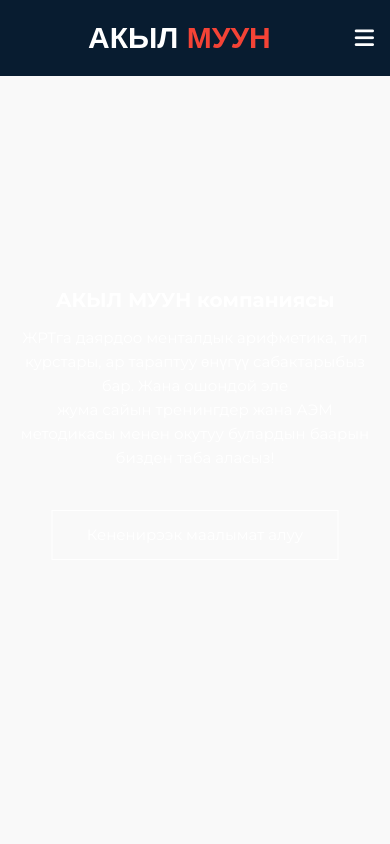
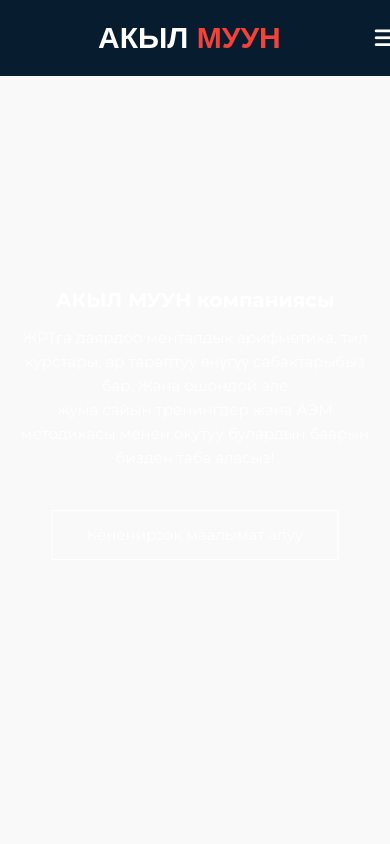
Before and after one commit to Aimurok618/project-akyl-muun, a plain HTML site: page index.html in a window 390 px wide. Shown: the top 844 px of the page. Drawn offline with Linux system fonts and the light colour scheme; a web font is replaced by a local one.

Commit message:
Update index.css

```diff
--- a/index.css
+++ b/index.css
@@ -163,11 +163,6 @@ nav .fa {
         padding: 30px;
 
     }
-
-    .fa-bars {
-        padding-right: 20px;
-    }
-
 
 }
 
@@ -507,4 +502,5 @@ footer h3 {
        justify-content: center;
        margin: 0;
     }
+
 }
```
